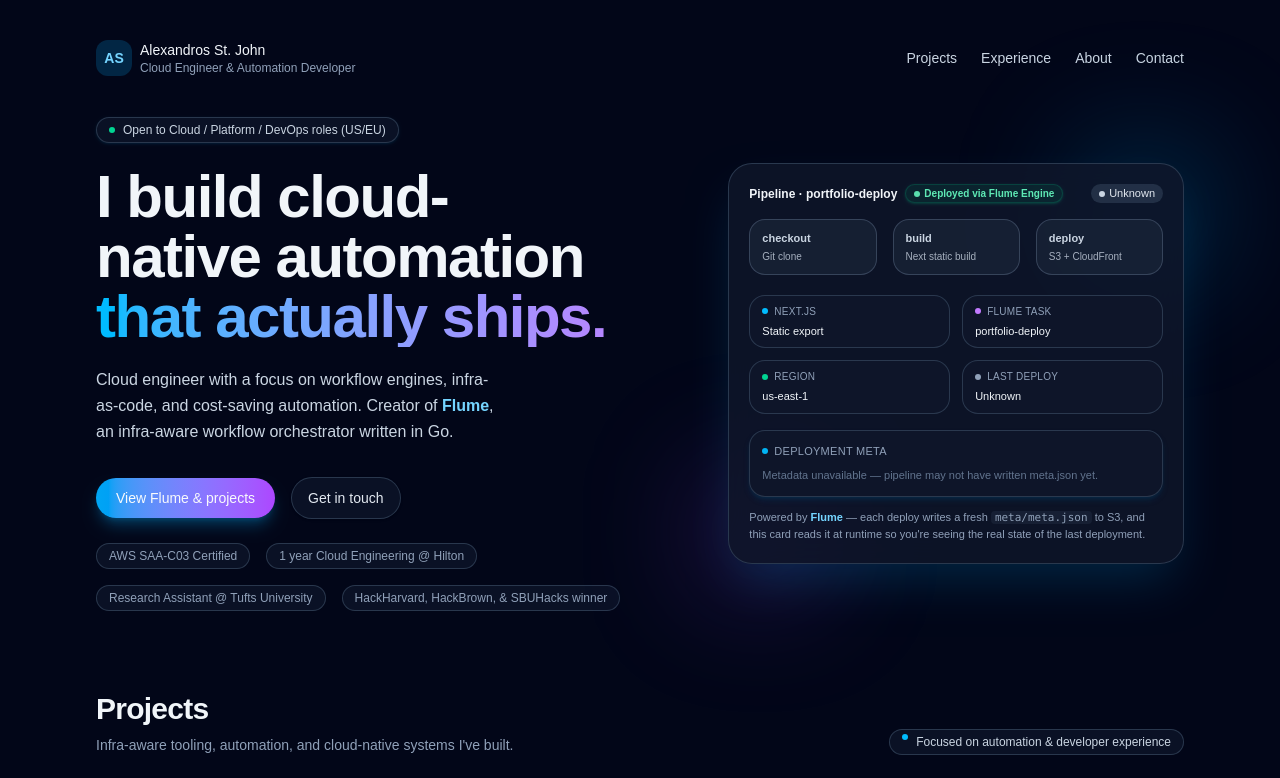
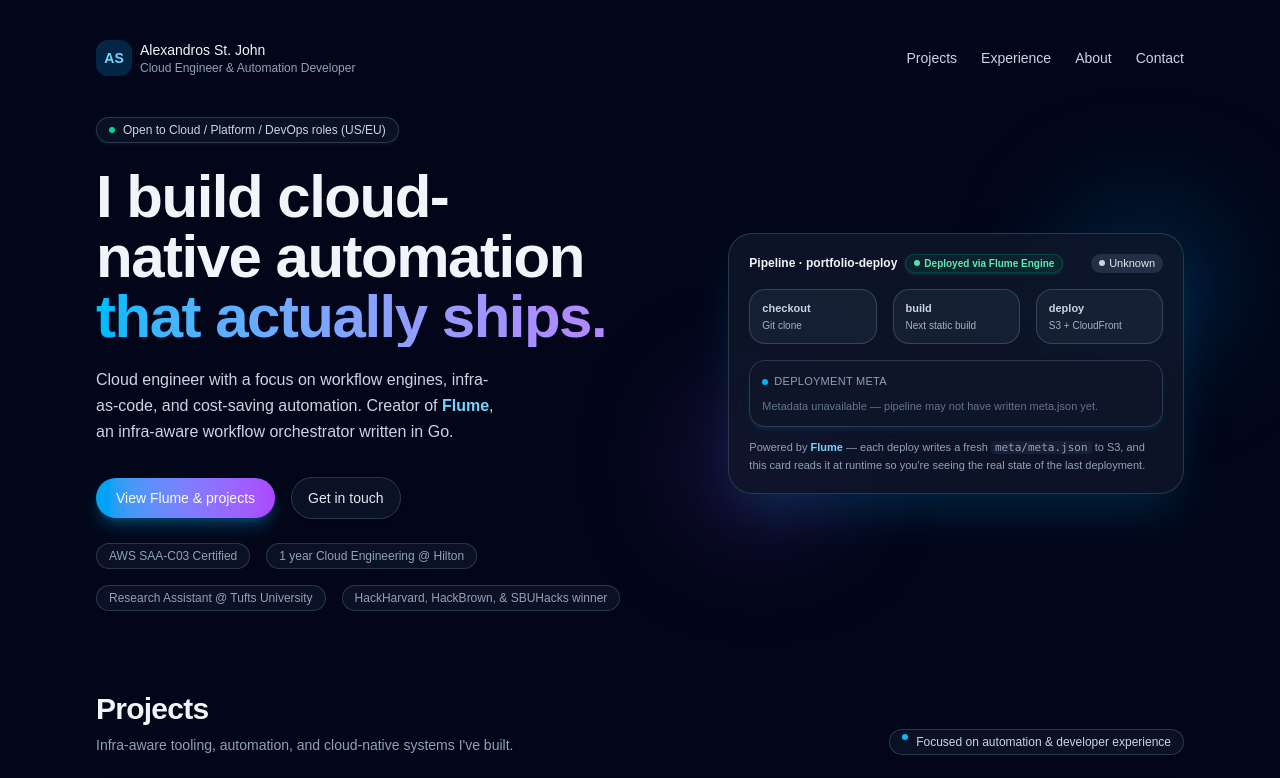
Before and after one commit to AlexSTJO/portfolio-website, a Next.js app: page / in a window 1280 px wide. Shown: the top 778 px of the page. Built offline with nearby package versions, Linux system fonts and the light colour scheme; no server answers.

Commit message:
bugfix: removed some hardcoded pipelinenodes

```diff
--- a/app/page.tsx
+++ b/app/page.tsx
@@ -311,35 +311,6 @@
                   }
                 />
               </div>
-
-              <div className="mt-5 grid grid-cols-2 gap-3 text-[11px] text-slate-300">
-                <StatusCard label="Next.js" value="Static export" accent="sky" />
-                <StatusCard
-                  label="Flume task"
-                  value="portfolio-deploy"
-                  accent="purple"
-                />
-                <StatusCard
-                  label="Region"
-                  value="us-east-1"
-                  accent="emerald"
-                />
-                <StatusCard
-                  label="Last deploy"
-                  value={
-                    meta?.infra_status
-                      ? new Date(meta.infra_status).toLocaleString(undefined, {
-                          dateStyle: "medium",
-                          timeStyle: "short",
-                        })
-                      : metaLoading
-                      ? "Checking…"
-                      : "Unknown"
-                  }
-                  accent="slate"
-                />
-              </div>
-
               <div className="mt-4">
                 <DeploymentMetaCard meta={meta} loading={metaLoading} />
               </div>
```
